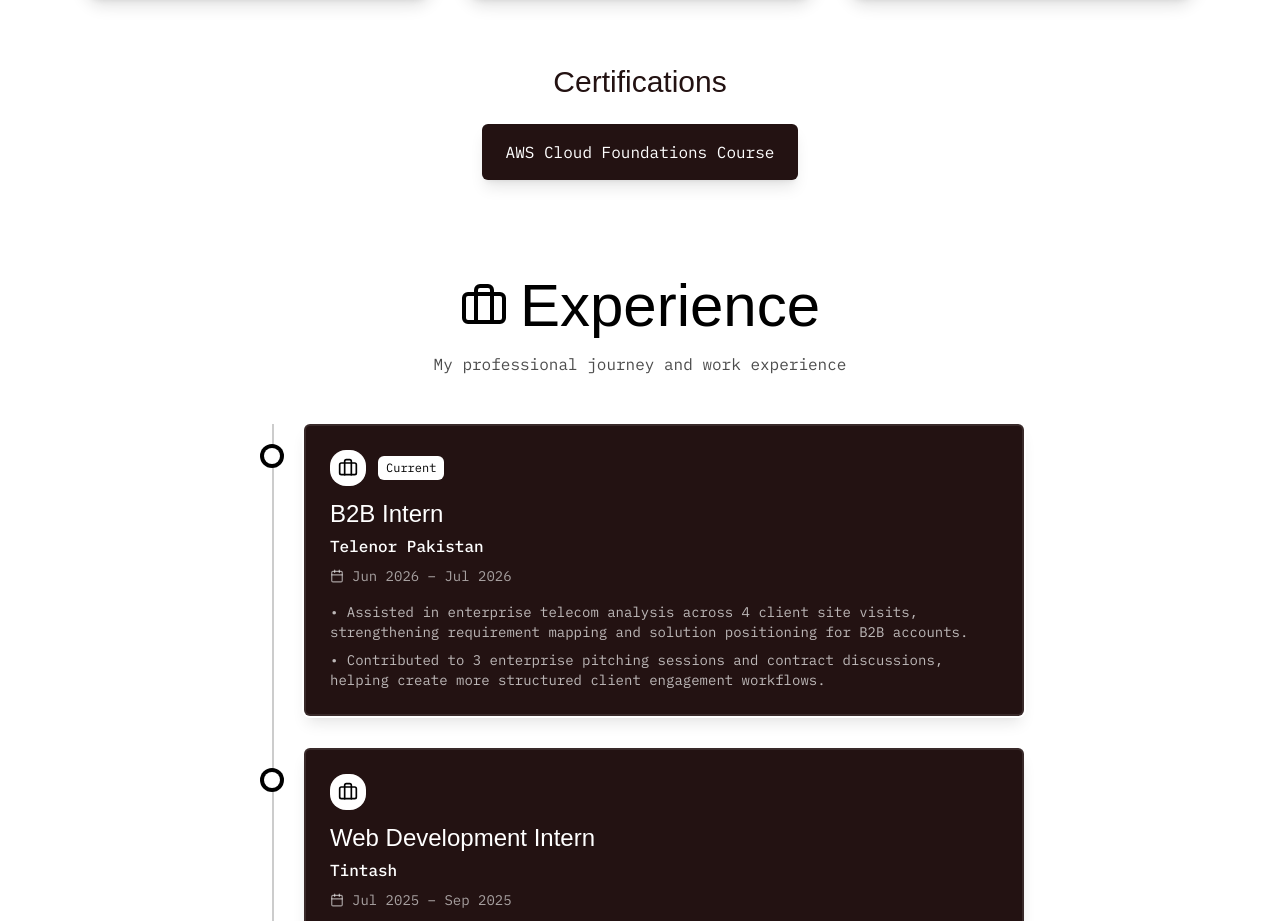
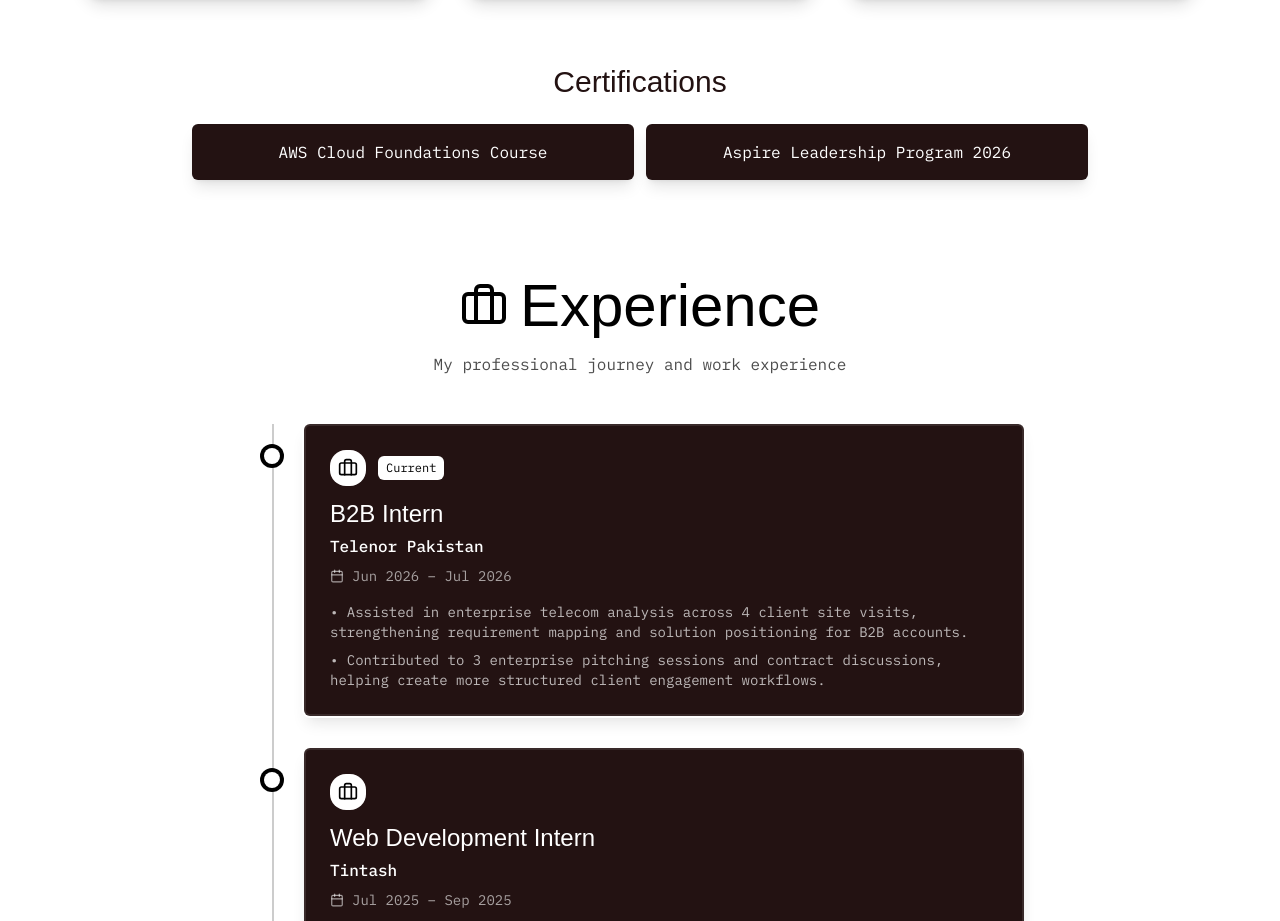
Before and after one commit to abdulrehman142/portfoliowebsite, a React (Vite) app: page / in a window 1280 px wide. Shown: the part 5584-6505 px from the top of the page. Built offline with nearby package versions, Linux system fonts and the light colour scheme; a web font is replaced by a local one.

Commit message:
"feat:final"

```diff
--- a/src/components/Skills.tsx
+++ b/src/components/Skills.tsx
@@ -66,6 +66,11 @@ const Skills = () => {
     },
   ];
 
+  const certifications = [
+    'AWS Cloud Foundations Course',
+    'Aspire Leadership Program 2026',
+  ];
+
   return (
     <section id="skills" className="py-6 md:py-12 bg-white dark:bg-black">
       <div className="max-w-6xl mx-auto px-3 md:px-4">
@@ -118,10 +123,17 @@ const Skills = () => {
             Certifications
           </h3>
 
-          <div className="inline-flex items-center gap-3 px-4 md:px-6 py-3 md:py-4 bg-[#231212] rounded-md shadow-lg">
-            <p className="font-ibm-plex-mono text-sm md:text-base text-white">
-              AWS Cloud Foundations Course
-            </p>
+          <div className="mx-auto grid max-w-4xl gap-3 sm:grid-cols-2">
+            {certifications.map((certification) => (
+              <div
+                key={certification}
+                className="flex h-full w-full items-center justify-center px-4 md:px-6 py-3 md:py-4 bg-[#231212] rounded-md shadow-lg"
+              >
+                <p className="font-ibm-plex-mono text-sm md:text-base text-white text-center">
+                  {certification}
+                </p>
+              </div>
+            ))}
           </div>
         </div>
       </div>
```
